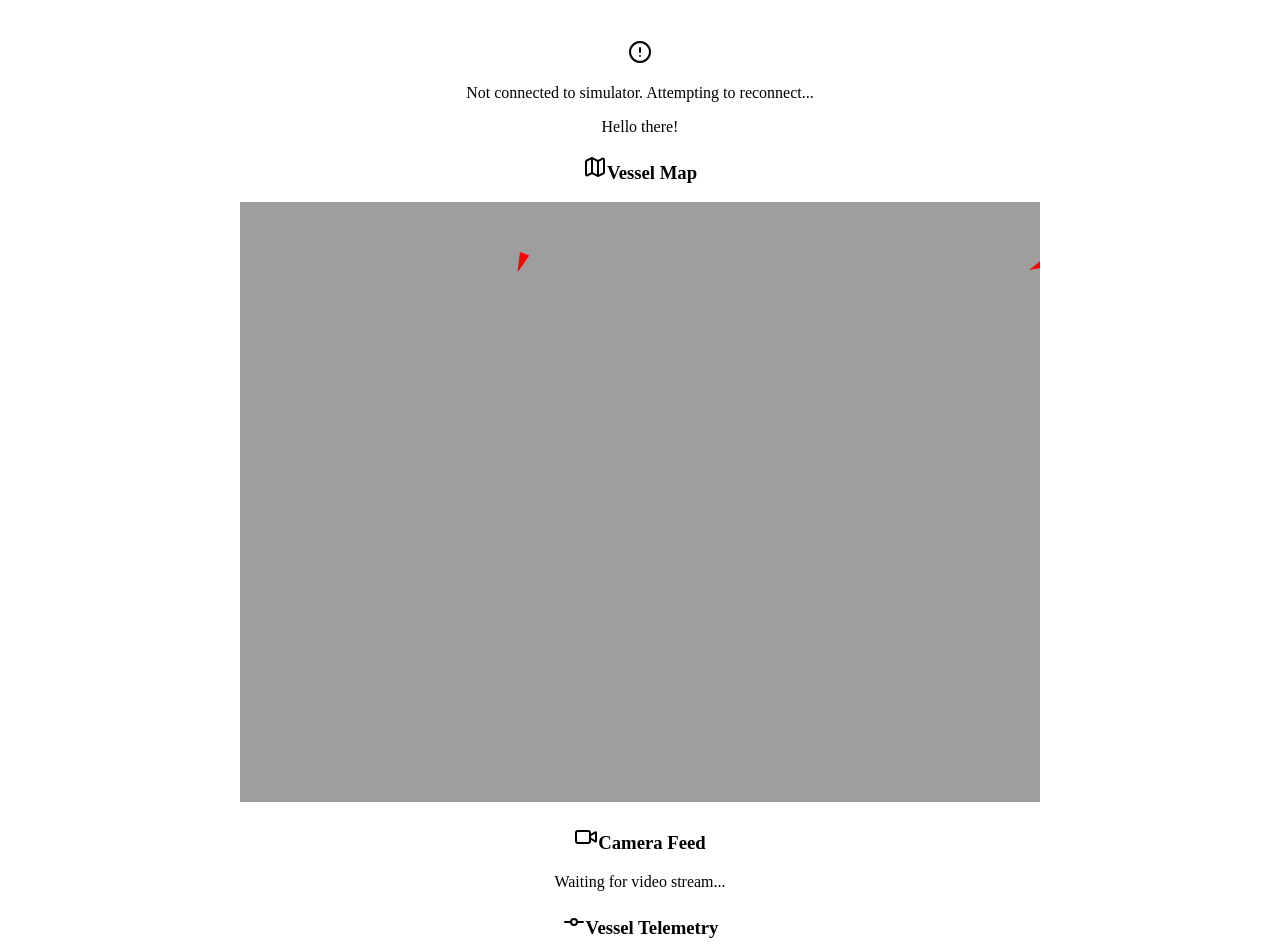
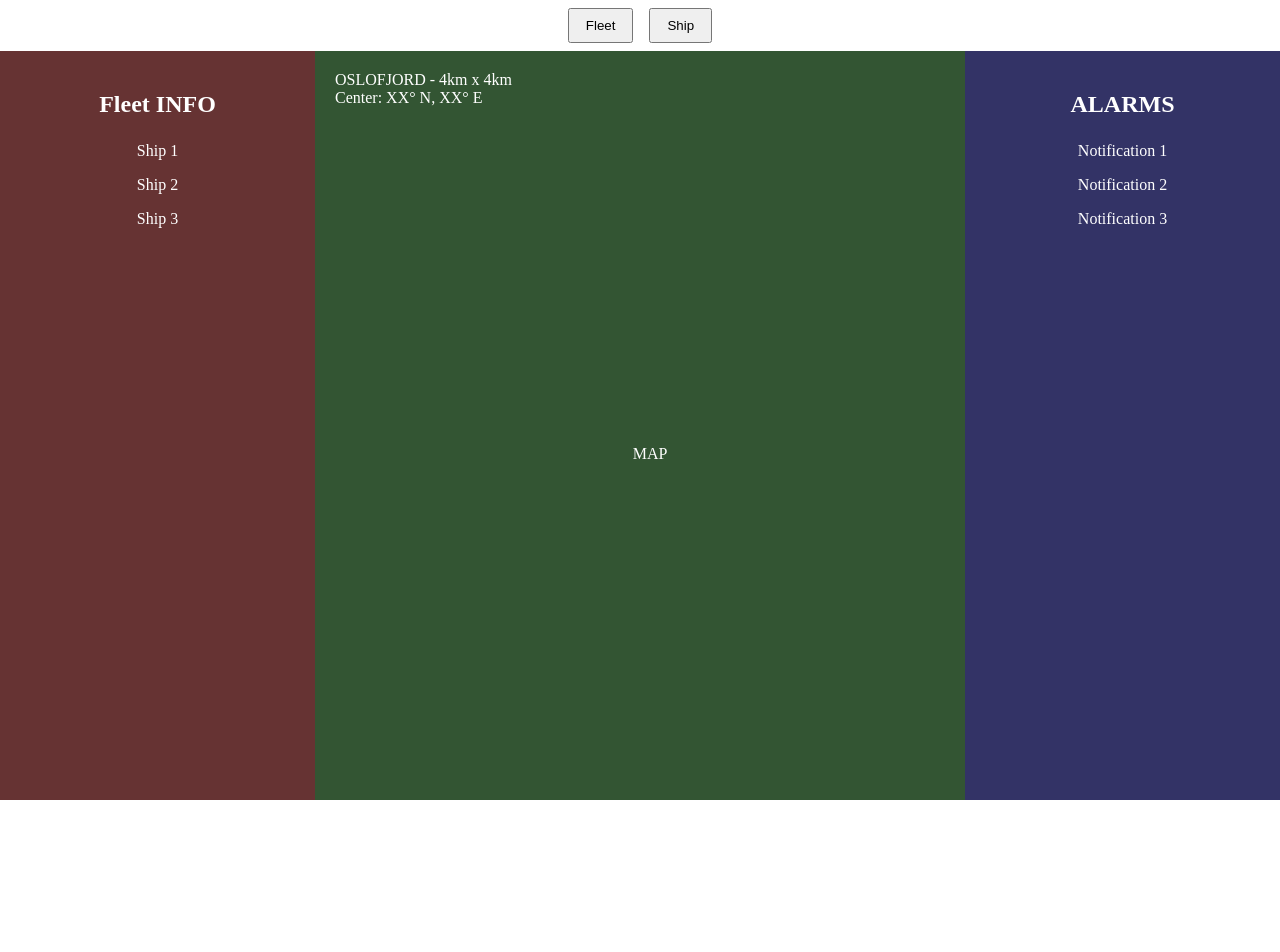
Before and after one commit to u-random/Simple-ROC-Sim-Dashboard, a React (Vite) app: page / in a window 1280 px wide. Shown: the top 952 px of the page. After the commit the page ends 800 px from the top, so only its background shows below. Built offline with nearby package versions, Linux system fonts and the light colour scheme.

Commit message:
Fleet overview foundation, separated into three columns.

```diff
--- a/src/pages/FleetOverview.jsx
+++ b/src/pages/FleetOverview.jsx
@@ -1,145 +1,110 @@
-import { useState, useEffect, useRef } from 'react';
-import { AlertCircle, Video, Map, GitCommit } from 'lucide-react';
-import { Card, CardContent, CardHeader, CardTitle } from '../components/card';
-import { Alert, AlertDescription } from '../components/alert';
+//import MapView from './MapLibre';
+//import ImageDisplay from './DisplayImage';
+//import myImage from '../assets/Debugempty.png';
 
+const FleetOverview = () => {
+    return (
+        <div style={{
+            display: 'flex',
+            flexDirection: 'column',
+            height: '100vh',
+            width: '100vw',
+            margin: 0,
+            padding: 0,
+            position: 'absolute',
+            left: 0,
+            top: 0,
+            overflow: 'hidden'
+        }}>
+            {/* Header/Navigation */}
+            <div style={{
+                display: 'flex',
+                justifyContent: 'center',
+                padding: '8px',
+            }}>
+                <button style={{ padding: '8px 16px' }}>Fleet</button>
+                <button style={{ padding: '8px 16px', marginLeft: '16px' }}>Ship</button>
+            </div>
 
-// Mock WebSocket connection - replace with actual implementation
-const RemoteInterface = () => {
-    const [connected] = useState(false);
-    const [vessels, setVessels] = useState([]);
-    const mapCanvasRef = useRef(null);
-    const [mapImage, setMapImage] = useState(null);
+            {/* Main Content Container */}
+            <div style={{
+                display: 'flex',
+                flexDirection: 'row',
+                flex: 1,
+                width: '100%',
+                margin: 0,
+                padding: 0,
+            }}>
+                {/* Left Column - Fleet Info */}
+                <div style={{
+                    width: '25%',
+                    backgroundColor: '#663333',
+                    color: 'white',
+                    display: 'flex',
+                    flexDirection: 'column',
+                    alignItems: 'center',
+                    paddingTop: '20px',
+                }}>
+                    <h2 style={{ marginBottom: '16px' }}>Fleet INFO</h2>
+                    <div>
+                        <div style={{ padding: '8px' }}>Ship 1</div>
+                        <div style={{ padding: '8px' }}>Ship 2</div>
+                        <div style={{ padding: '8px' }}>Ship 3</div>
+                    </div>
+                </div>
 
-    // Setup canvas and load map
-    useEffect(() => {
-        const canvas = mapCanvasRef.current;
-        const ctx = canvas.getContext('2d');
+                {/* Center Column - Map */}
+                <div style={{
+                    width: '50%',
+                    backgroundColor: '#335533',
+                    color: 'white',
+                    display: 'flex',
+                    flexDirection: 'column',
+                    height: '100%',
+                    paddingLeft: '20px',
+                }}>
+                    <div style={{
+                        width: '100%',
+                        textAlign: 'left',
+                        paddingTop: '20px'
+                    }}>
+                        OSLOFJORD - 4km x 4km
+                        <br />
+                        Center: XX° N, XX° E
+                    </div>
 
-        // Load and draw map image
-        const img = new Image();
-        img.src = '/api/placeholder/800/600';  // Replace with actual map image
-        img.onload = () => {
-            setMapImage(img);
-            ctx.drawImage(img, 0, 0, canvas.width, canvas.height);
-        };
-    }, []);
+                    <div style={{
+                        width: '100%',
+                        textAlign: 'center',
+                        flex: 1,
+                        display: 'flex',
+                        alignItems: 'center',
+                        justifyContent: 'center'
+                    }}>
+                        MAP
+                    </div>
+                </div>
 
-    // Draw vessels on map
-    useEffect(() => {
-        if (!mapImage || !mapCanvasRef.current) return;
-
-        const canvas = mapCanvasRef.current;
-        const ctx = canvas.getContext('2d');
-
-        // Clear and redraw base map
-        ctx.clearRect(0, 0, canvas.width, canvas.height);
-        ctx.drawImage(mapImage, 0, 0, canvas.width, canvas.height);
-
-        // Draw vessels
-        vessels.forEach(vessel => {
-            ctx.beginPath();
-            ctx.fillStyle = 'red';
-            // Convert vessel coordinates to canvas coordinates
-            const x = (vessel.x / 100) * canvas.width;
-            const y = (vessel.y / 100) * canvas.height;
-
-            // Draw arrow
-            ctx.save();
-            ctx.translate(x, y);
-            ctx.rotate(vessel.heading * Math.PI / 180);
-            ctx.moveTo(-10, -5);
-            ctx.lineTo(10, 0);
-            ctx.lineTo(-10, 5);
-            ctx.closePath();
-            ctx.fill();
-            ctx.restore();
-        });
-    }, [vessels, mapImage]);
-
-    // Mock receiving vessel updates
-    useEffect(() => {
-        const interval = setInterval(() => {
-            // Simulate receiving vessel positions
-            setVessels([
-                { id: 1, x: Math.random() * 100, y: Math.random() * 100, heading: Math.random() * 360 },
-                { id: 2, x: Math.random() * 100, y: Math.random() * 100, heading: Math.random() * 360 }
-            ]);
-        }, 1000);
-
-        return () => clearInterval(interval);
-    }, []);
-
-    return (
-        <div className="flex flex-col h-screen p-4 bg-gray-100">
-            {/* Connection Status */}
-            {!connected && (
-                <Alert className="mb-4">
-                    <AlertCircle className="h-4 w-4" />
-                    <AlertDescription>
-                        <p>  Not connected to simulator. Attempting to reconnect...</p>
-                        Hello there!
-                    </AlertDescription>
-                </Alert>
-            )}
-
-            <div className="grid grid-cols-3 gap-4 flex-grow">
-                {/* Map View */}
-                <Card className="col-span-2">
-                    <CardHeader>
-                        <CardTitle className="flex items-center gap-2">
-                            <Map className="h-4 w-4" />
-                            Vessel Map
-                        </CardTitle>
-                    </CardHeader>
-                    <CardContent>
-                        <canvas
-                            ref={mapCanvasRef}
-                            width={800}
-                            height={600}
-                            className="w-full h-full border rounded"
-                        />
-                    </CardContent>
-                </Card>
-
-                {/* Camera Feed */}
-                <Card>
-                    <CardHeader>
-                        <CardTitle className="flex items-center gap-2">
-                            <Video className="h-4 w-4" />
-                            Camera Feed
-                        </CardTitle>
-                    </CardHeader>
-                    <CardContent>
-                        <div className="aspect-video bg-gray-900 rounded flex items-center justify-center">
-                            <p className="text-gray-400">Waiting for video stream...</p>
-                        </div>
-                    </CardContent>
-                </Card>
-
-                {/* Vessel Data */}
-                <Card className="col-span-3">
-                    <CardHeader>
-                        <CardTitle className="flex items-center gap-2">
-                            <GitCommit className="h-4 w-4" />
-                            Vessel Telemetry
-                        </CardTitle>
-                    </CardHeader>
-                    <CardContent>
-                        <div className="grid grid-cols-4 gap-4">
-                            {vessels.map(vessel => (
-                                <div key={vessel.id} className="p-4 bg-gray-50 rounded">
-                                    <h3 className="font-medium">Vessel {vessel.id}</h3>
-                                    <p>Position: ({vessel.x.toFixed(1)}, {vessel.y.toFixed(1)})</p>
-                                    <p>Heading: {vessel.heading.toFixed(1)}°</p>
-                                </div>
-                            ))}
-                        </div>
-                    </CardContent>
-                </Card>
+                {/* Right Column - Alarms */}
+                <div style={{
+                    width: '25%',
+                    backgroundColor: '#333366',
+                    color: 'white',
+                    display: 'flex',
+                    flexDirection: 'column',
+                    alignItems: 'center',
+                    paddingTop: '20px',
+                }}>
+                    <h2 style={{ marginBottom: '16px' }}>ALARMS</h2>
+                    <div>
+                        <div style={{ padding: '8px' }}>Notification 1</div>
+                        <div style={{ padding: '8px' }}>Notification 2</div>
+                        <div style={{ padding: '8px' }}>Notification 3</div>
+                    </div>
+                </div>
             </div>
         </div>
     );
 };
 
-export default RemoteInterface;
+export default FleetOverview;
```
